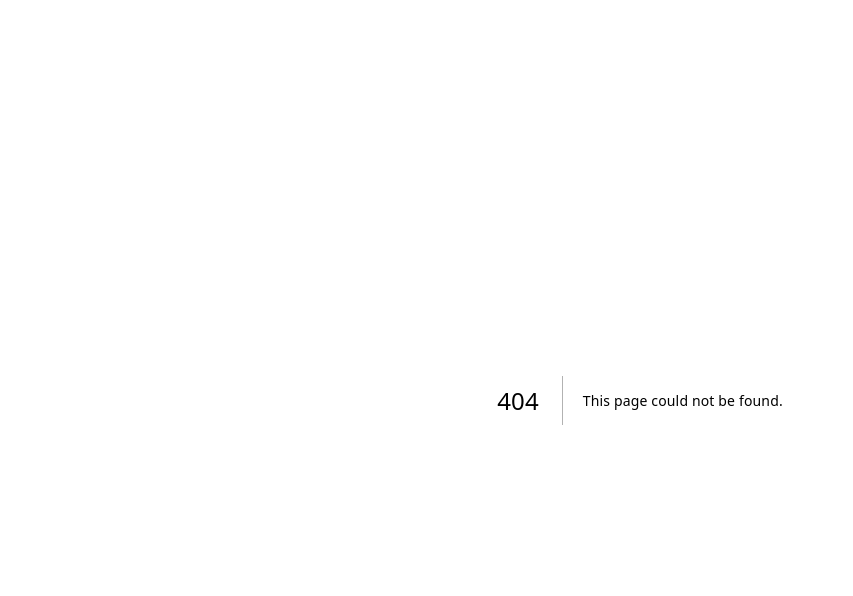
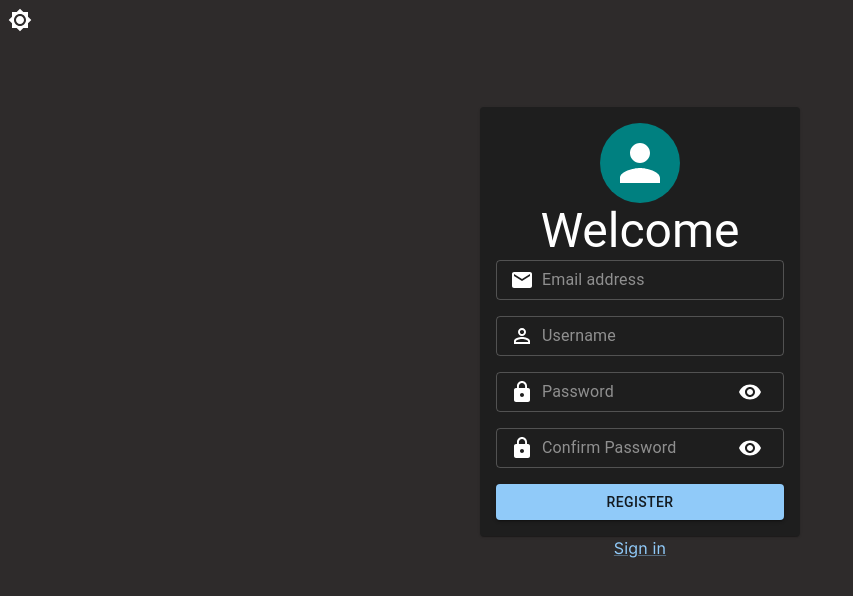
Before and after one commit to dmitiyoleynik/online-chat, a Next.js app in the folder packages/online-chat-web/: page /sign-up in a window 1280 px wide. Before the commit this address had no page. Shown: the top 596 px of the page, without its empty margins (0-853 px from the left). Built offline with nearby package versions, Linux system fonts and the light colour scheme.

Commit message:
moved login and sign-up pages to Auth route group

```diff
--- /dev/null
+++ b/packages/online-chat-web/app/(Auth)/layout.tsx
@@ -0,0 +1,12 @@
+'use client';
+
+import { ModeToggler } from '@/components/theme';
+
+export default function Layout({ children }: { children: React.ReactNode }) {
+    return (
+        <>
+            <ModeToggler />
+            {children}
+        </>
+    );
+}
--- /dev/null
+++ b/packages/online-chat-web/app/(Auth)/sign-up/page.tsx
@@ -0,0 +1,67 @@
+'use client';
+
+import PasswordInput from '@/components/passwordInput';
+import {
+    Button,
+    Card,
+    Stack,
+    TextField,
+    useTheme,
+    InputAdornment,
+} from '@mui/material';
+import PersonOutlineIcon from '@mui/icons-material/PersonOutline';
+import EmailInput from '@/components/emailInput';
+import AuthCardHeader from '@/components/authCardHeader';
+import Link from '@/components/link';
+
+const SignUp: React.FC = () => {
+    const theme = useTheme();
+
+    return (
+        <Stack height="65vh" width="100%">
+            <Card
+                sx={{
+                    margin: 'auto auto 0 auto',
+                    alignContent: 'center',
+                    padding: theme.spacing(2),
+                    width: '25vw',
+                    height: 'auto',
+                }}
+            >
+                <Stack width="100%" alignItems="center">
+                    <AuthCardHeader title="Welcome" />
+                    <EmailInput sx={{ marginBottom: theme.spacing(2) }} />
+                    <TextField
+                        fullWidth={true}
+                        size="small"
+                        placeholder="Username"
+                        sx={{ marginBottom: theme.spacing(2) }}
+                        InputProps={{
+                            startAdornment: (
+                                <InputAdornment position="start">
+                                    <PersonOutlineIcon />
+                                </InputAdornment>
+                            ),
+                        }}
+                    />
+                    <PasswordInput
+                        placeholder="Password"
+                        sx={{ marginBottom: theme.spacing(2) }}
+                    />
+                    <PasswordInput
+                        placeholder="Confirm Password"
+                        sx={{ marginBottom: theme.spacing(2) }}
+                    />
+                    <Button variant="contained" fullWidth>
+                        Register
+                    </Button>
+                </Stack>
+            </Card>
+            <Link align="center" href="/login">
+                Sign in
+            </Link>
+        </Stack>
+    );
+};
+
+export default SignUp;
--- a/packages/online-chat-web/components/passwordInput.tsx
+++ b/packages/online-chat-web/components/passwordInput.tsx
@@ -19,7 +19,6 @@ const PasswordInput: React.FC<TextFieldProps> = props => {
             type={showPassword ? 'text' : 'password'}
             fullWidth={true}
             size="small"
-            placeholder="Password"
             InputProps={{
                 startAdornment: (
                     <InputAdornment position="start">
```
Also changed, not shown: packages/online-chat-web/app/(Auth)/login/page.tsx (added, +48 -0 lines), packages/online-chat-web/app/login/page.tsx (deleted, +0 -65 lines).
